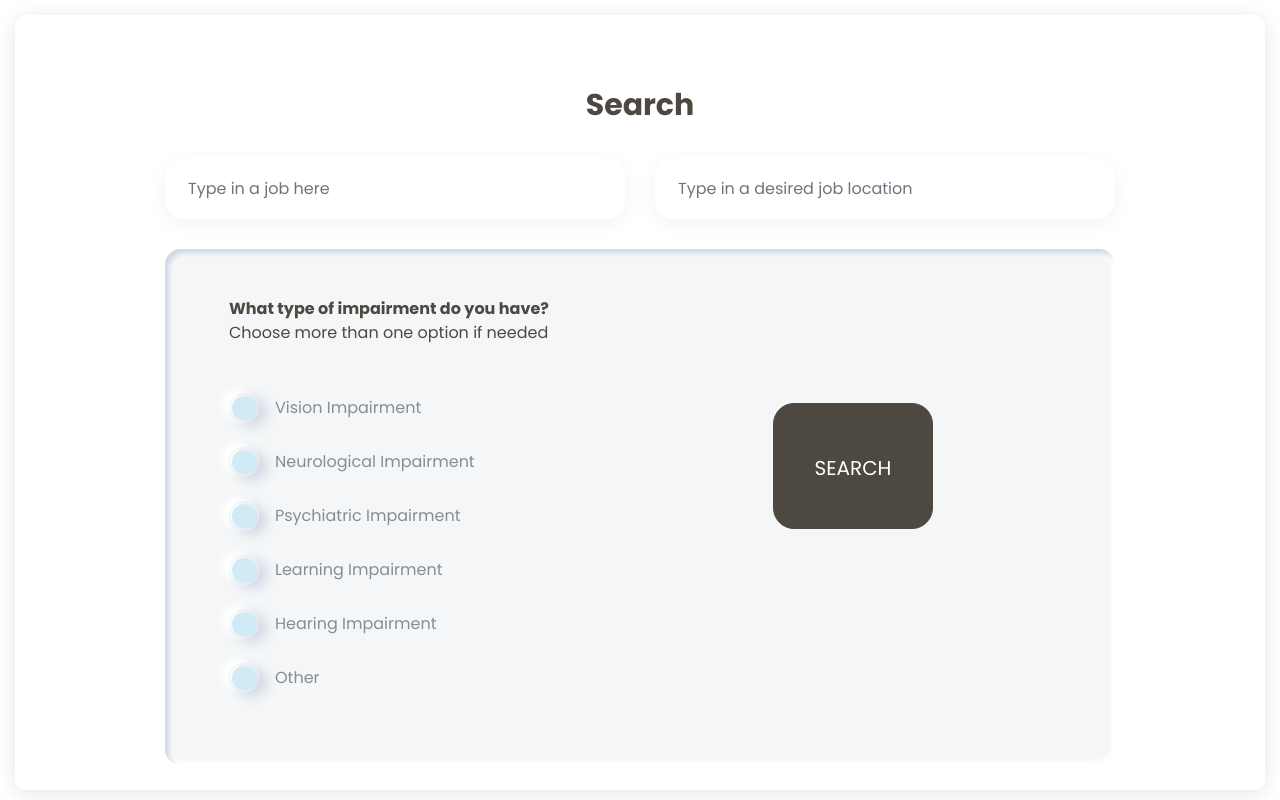
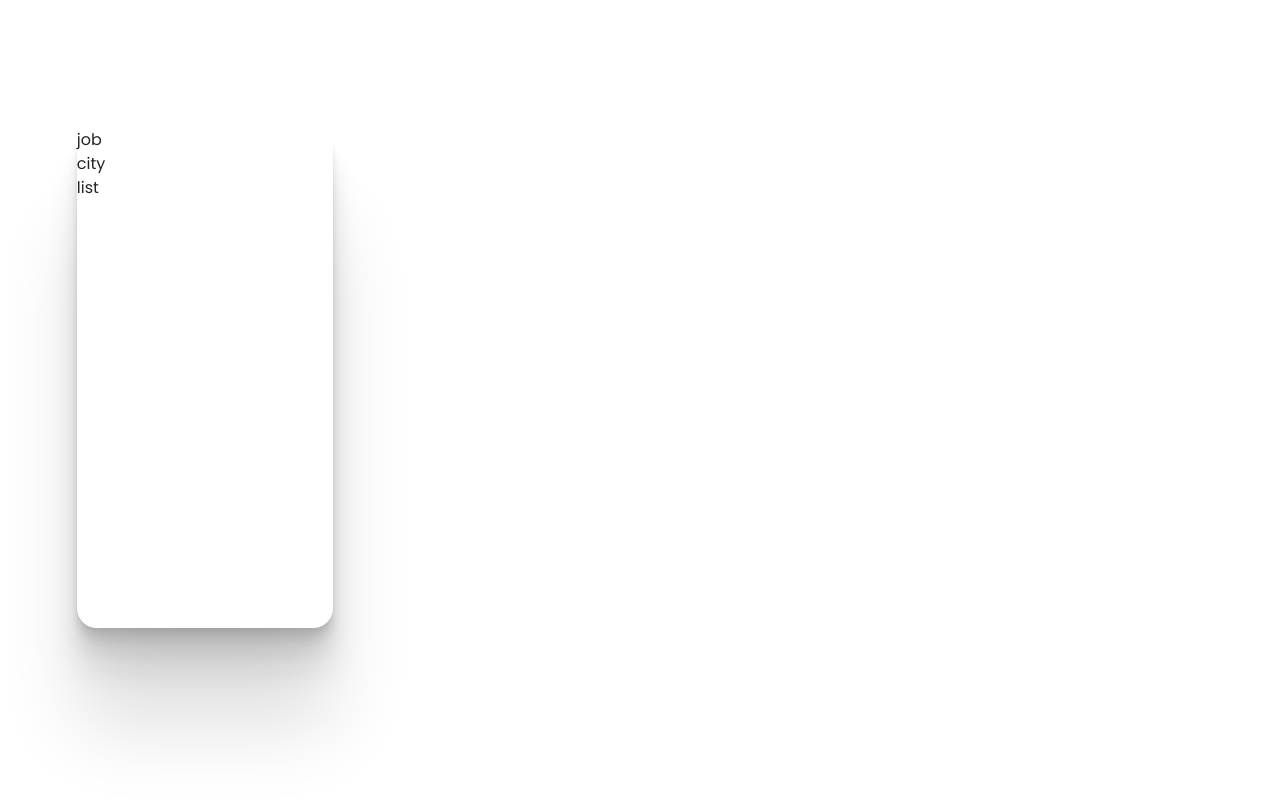
Before and after one commit to arnavs-0/dystic, a React (Create React App) app: page /results in a window 1280 px wide. Shown: the top 800 px of the page. Built offline with nearby package versions, Linux system fonts and the light colour scheme.

Commit message:
few stuff

```diff
--- a/package.json
+++ b/package.json
@@ -12,6 +12,7 @@
     "react-bootstrap": "^1.4.0",
     "react-dom": "^17.0.1",
     "react-onboarding-pro": "^0.5.1",
+    "react-router-dom": "^5.2.0",
     "react-scripts": "4.0.1",
     "web-vitals": "^1.0.1"
   },
--- a/src/App.js
+++ b/src/App.js
@@ -5,12 +5,19 @@ import './App.scss';
 import Footer from "./Components/common/Footer";
 import Contact from './Components/Pages/Contact';
 import Search from './Components/other/home/Search';
+import Results from "./Components/Pages/Results";
+
+import { BrowserRouter as Router, Switch, Route } from 'react-router-dom';
 
 function App() {
   return (
     <div className="App">
-      <Search />
-      <Footer />
+
+        <Router>
+          <Route path="/results" component={Results} />
+        </Router>
+
+
     </div>
   );
 }
--- /dev/null
+++ b/src/Components/Pages/Results.js
@@ -0,0 +1,19 @@
+import React from 'react';
+import '../../Styles/Pages/Home/Results.scss'
+function Results(props) {
+    return (
+        <div className = "contain-filter">
+           <div className = "job-title">
+               job
+           </div>
+         <div className = "city-title">
+               city
+         </div>
+          <div className = "list-title">
+               list
+         </div>
+        </div>
+    );
+}
+
+export default Results;
--- /dev/null
+++ b/src/Styles/Pages/Home/Results.scss
@@ -0,0 +1,21 @@
+.contain-filter{
+
+    box-shadow:
+    0 2.8px 2.2px rgba(0, 0, 0, 0.034),
+    0 6.7px 5.3px rgba(0, 0, 0, 0.048),
+    0 12.5px 10px rgba(0, 0, 0, 0.06),
+    0 22.3px 17.9px rgba(0, 0, 0, 0.072),
+    0 41.8px 33.4px rgba(0, 0, 0, 0.086),
+    0 100px 80px rgba(0, 0, 0, 0.12)
+  ;
+
+    min-height: 500px;
+    width: 20vw;
+    margin-left: 6%;
+    margin-top: 10%;
+    background: white;
+    border-radius: 20px;
+  }
+  job-title {
+      font-size:38px;
+  }
--- a/src/index.js
+++ b/src/index.js
@@ -3,6 +3,7 @@ import ReactDOM from 'react-dom';
 import './index.css';
 import App from './App';
 import reportWebVitals from './reportWebVitals';
+import Results from "./Components/Pages/Results";
 
 ReactDOM.render(
   <React.StrictMode>
```
Also changed, not shown: src/Components/other/home/FilterResults.js (added, +23 -0 lines), 1 other file (tests, documents, lock files or other folders).
